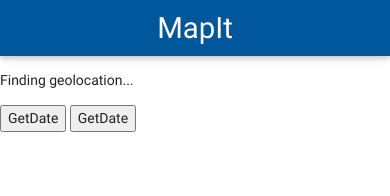
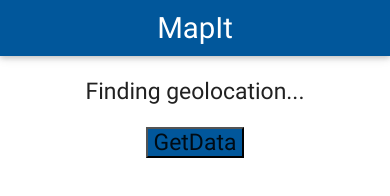
Before and after one commit to iostreamdoth/SVHacks, a plain HTML site: page phoneApp/mapit/www/index.html in a window 390 px wide. Drawn offline with Linux system fonts and the light colour scheme; some packages are replaced by stand-ins of ours.

Commit message:
update color scheme

```diff
--- a/phoneApp/mapit/www/index.html
+++ b/phoneApp/mapit/www/index.html
@@ -26,6 +26,12 @@
                 </div>
             </nav>
         </head>
+
+        <style>
+        #button{
+           background-color: #01579b ;
+        }
+        </style>
 
     <body>
 
@@ -215,10 +221,10 @@
 
 
         </script>
-        <p id="geolocation">Finding geolocation...</p>
-
-        <button onclick="getDateForMap()">GetDate</button>
-        <button id ="button">GetDate</button>
+        <div>
+            <h5 class = "center-align"><p id="geolocation">Finding geolocation...</p>
+            <button id ="button">GetData</button>
+          </h5>
         <div id="map_canvas"></div>
 
     </body>
```
